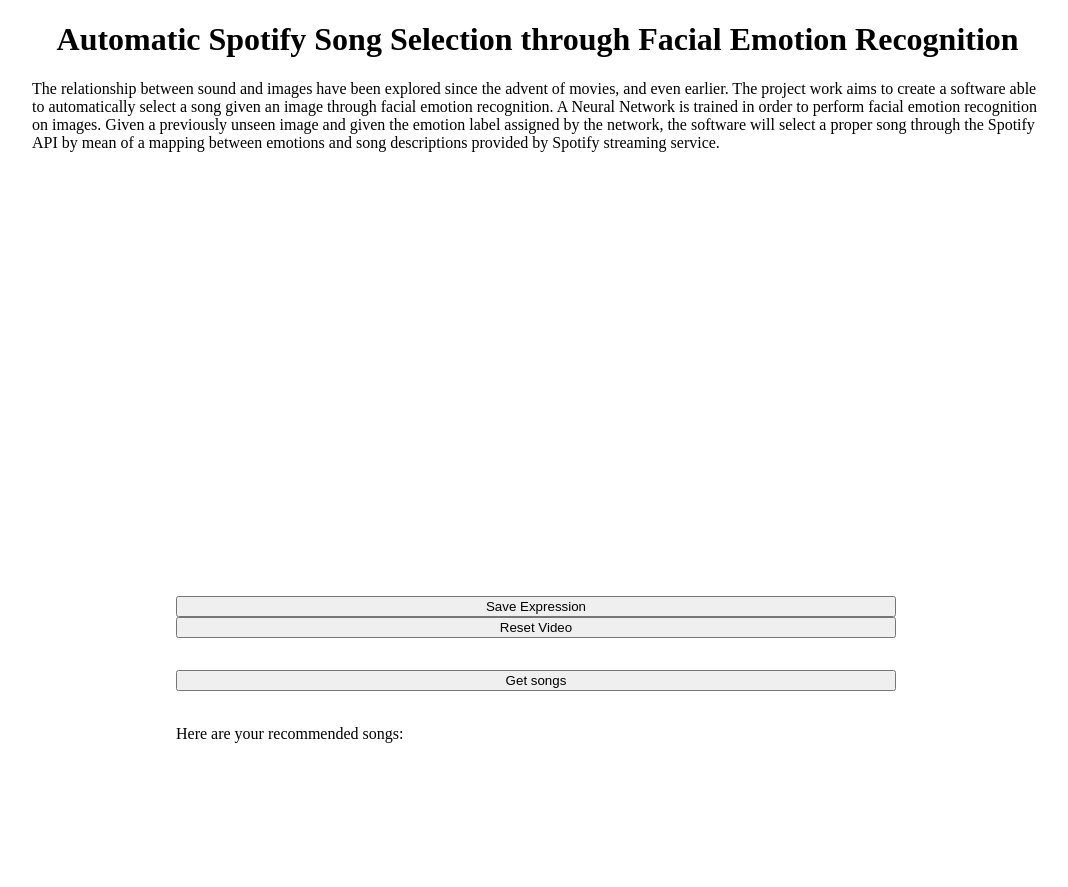
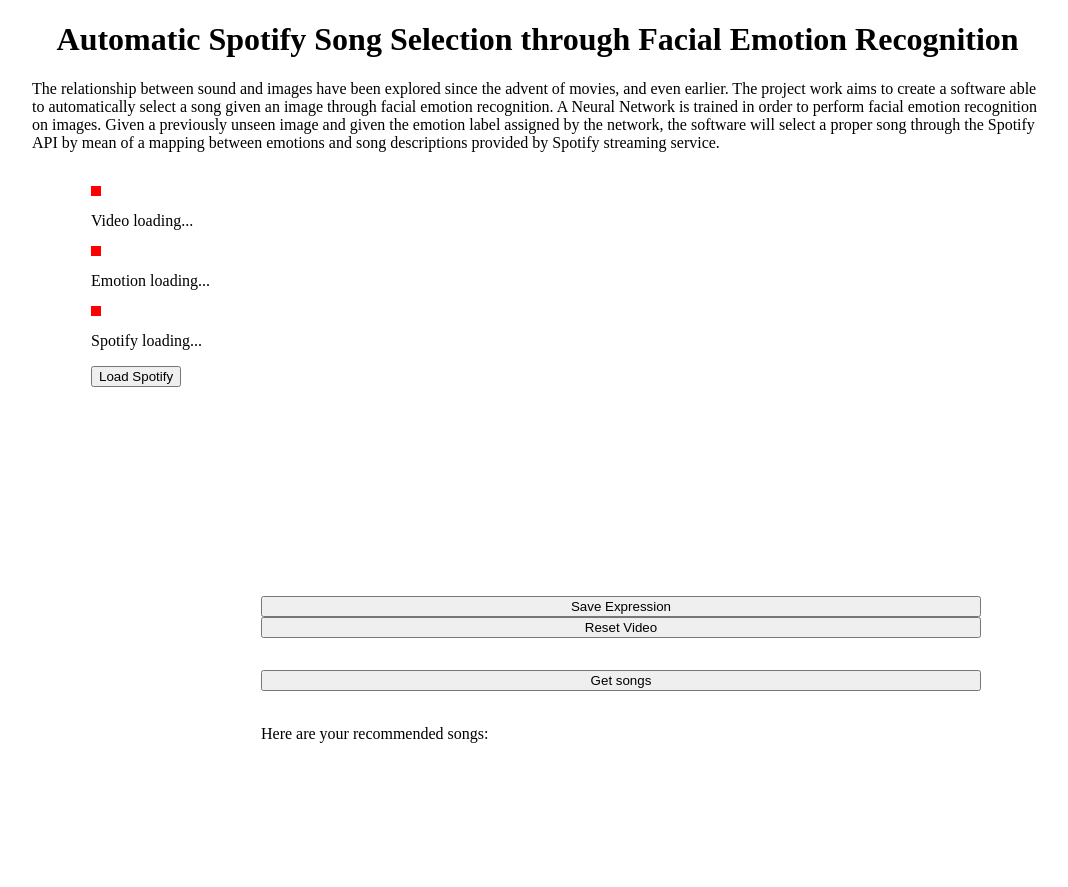
Before and after one commit to andresgpaul/visual-song-recommender, a Flask app: page / in a window 1280 px wide. Shown: the whole page, without its empty margins (104-1172 px from the left). Before the commit the page ends 743 px from the top, so only its background shows below. Run offline with Flask 2, Linux system fonts and the light colour scheme; some libraries are stand-ins or nearby versions.

Commit message:
added loadings preview and safety for loading spotipy

```diff
--- a/main.py
+++ b/main.py
@@ -83,19 +83,19 @@
 
 
 def spotifyRec():
-    cid = '413809fc6a6a4d4aadff06f7a9176b94'
-    secret = '58ac47fad3784cf193becfd7b99bcc9a'
-    client_credentials_manager = SpotifyClientCredentials(
-        client_id=cid, client_secret=secret)
-    sp = spotipy.Spotify(
-        client_credentials_manager=client_credentials_manager, requests_timeout=10000)
+    # cid = '413809fc6a6a4d4aadff06f7a9176b94'
+    # secret = '58ac47fad3784cf193becfd7b99bcc9a'
+    # client_credentials_manager = SpotifyClientCredentials(
+    #     client_id=cid, client_secret=secret)
+    # sp = spotipy.Spotify(
+    #     client_credentials_manager=client_credentials_manager, requests_timeout=150)
+    global sp
 
     # emotion = detectEmotion()
     global emDetected
     emotion = emDetected
     # print(emotion)
     print("spotipy running")
-
 
     if (emotion == "Angry" or emotion == "angry"):
         print("agh")
@@ -218,6 +218,7 @@
                                   target_valence=t_valence
                                   )
         print("ed")
+
     print("algo pasó")
     a, s, u = get_recommended_songs(recm)
     out_dict = {"artist": a, "song": s, "url": u}
@@ -248,6 +249,22 @@
 #     emDetected = emotion
 
 #     return jsonify('emotion', emotion)
+resp = 0
+sp = ''
+
+@app.route('/spotLo', methods=['GET', 'POST'])
+def spotLo():
+    print("spotify loading")
+    global sp
+    global resp
+    cid = '413809fc6a6a4d4aadff06f7a9176b94'
+    secret = '58ac47fad3784cf193becfd7b99bcc9a'
+    client_credentials_manager = SpotifyClientCredentials(
+        client_id=cid, client_secret=secret)
+    sp = spotipy.Spotify(
+        client_credentials_manager=client_credentials_manager, requests_timeout=200)
+    resp = 1
+    return jsonify({'response': resp})
 
 
 @app.route('/')
--- a/static/rt_face.js
+++ b/static/rt_face.js
@@ -27,9 +27,19 @@
   );
 }
 
+var vidB = $(".vidLoad");
+var vidL = document.getElementById("vidL");
+var emB = $(".emLoad");
+var emL = document.getElementById("emL");
+
+var expM = document.getElementById("exp");
+
 var em;
 
 video.addEventListener("play", () => {
+  console.log("video started");
+  vidB.css("backgroundColor", "green");
+  vidL.innerHTML = "Video loaded!";
   const canvas = faceapi.createCanvasFromMedia(video);
   document.body.append(canvas);
   const displaySize = { width: video.width, height: video.height };
@@ -42,13 +52,16 @@
     var exps = detections[0].expressions;
     em = Object.keys(exps).reduce((a, b) => (exps[a] > exps[b] ? a : b));
     // console.log(em);
-    var expM = document.getElementById("exp");
     expM.innerHTML = em;
+    emB.css("backgroundColor", "green");
+    emL.innerHTML = "Emotion loaded!";
     // socket.emit("detections", {
     //   data: em,
     // });
   }, 500);
 });
+
+var sent = 0
 
 function sendEmotion() {
   video.pause();
@@ -56,13 +69,45 @@
   socket.emit("detections", {
     data: em,
   });
+  sent = 1;
 }
 
 function reset() {
   video.play();
+  sent = 0;
 }
 
+var spB = $(".spLoad");
+var spL = document.getElementById("spL");
+
+function spotLo() {
+  $.ajax({
+    // url: "http://localhost:5000/emotion",
+    url: "/spotLo",
+    type: "GET",
+    contentType: "application/json",
+    error: function (data) {
+      console.log("upload error", data);
+      console.log(data.getAllResponseHeaders());
+    },
+    success: function (data) {
+      console.log("spot got clicked");
+    },
+  }).done(function (data) {
+    var s = Object.values(data);
+    console.log(s);
+    if (s == 1) {
+      spB.css("backgroundColor", "green");
+      spL.innerHTML = "Spotify Loaded!";
+    }
+  });
+}
+
+
 function getSongs() {
+  if (sent == 0) {
+    alert("Save an expression first");
+  } else {
     $.ajax({
       // url: "http://localhost:5000/emotion",
       url: "/emotion",
@@ -82,6 +127,7 @@
 
       printSongs(recs);
     });
+  }
 }
 
 function printSongs(recs) {
--- a/static/styles/main.css
+++ b/static/styles/main.css
@@ -5,8 +5,37 @@
   margin-left: 10vw;
 }
 
+.container {
+  display: grid;
+  grid-template-columns: 150px 720px;
+  justify-content: center;
+  grid-gap: 20px;
+}
+
+.loads {
+  text-align: -webkit-right;
+}
+
 .box {
   display: grid;
   justify-content: center;
   margin-bottom: 120px;
 }
+
+.vidLoad {
+  width: 10px;
+  height: 10px;
+  background-color: red;
+}
+
+.emLoad {
+  width: 10px;
+  height: 10px;
+  background-color: red;
+}
+
+.spLoad {
+  width: 10px;
+  height: 10px;
+  background-color: red;
+}
--- a/templates/inside.html
+++ b/templates/inside.html
@@ -31,6 +31,16 @@
       emotions and song descriptions provided by Spotify streaming service.
     </p>
     <br />
+    <div class="container">
+      <div class="loads">
+        <div class="vidLoad"></div>
+        <p id="vidL">Video loading...</p>
+        <div class="emLoad"></div>
+        <p id="emL">Emotion loading...</p>
+        <div class="spLoad"></div>
+        <p id="spL">Spotify loading...</p>
+        <button id="spotLoad" onclick="spotLo()">Load Spotify</button>
+      </div>
       <div class="box">
         <video
           id="video"
@@ -72,5 +82,6 @@
         <p>Here are your recommended songs:</p>
         <div id="url" style="max-width: 720px;"></div>
       </div>
+    </div>
   </body>
 </html>
```
Lines whose indentation alone changed are shown as unchanged.
